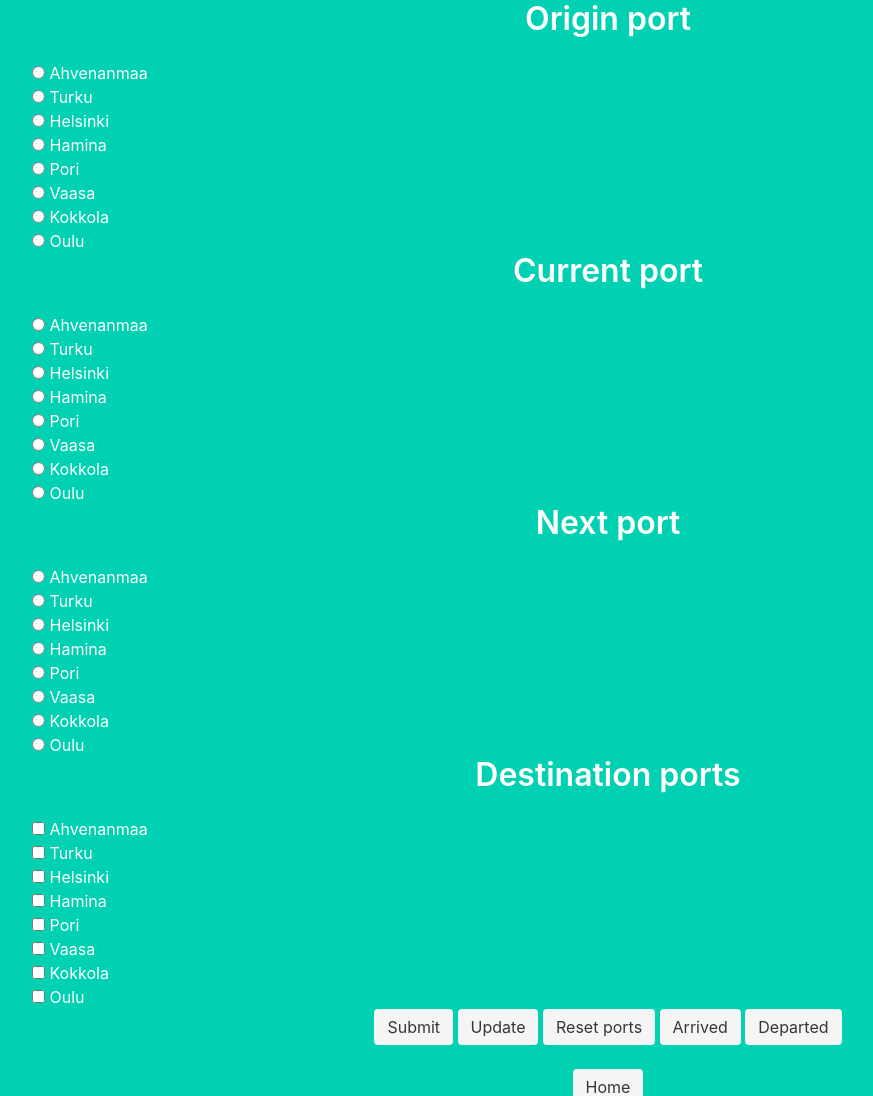
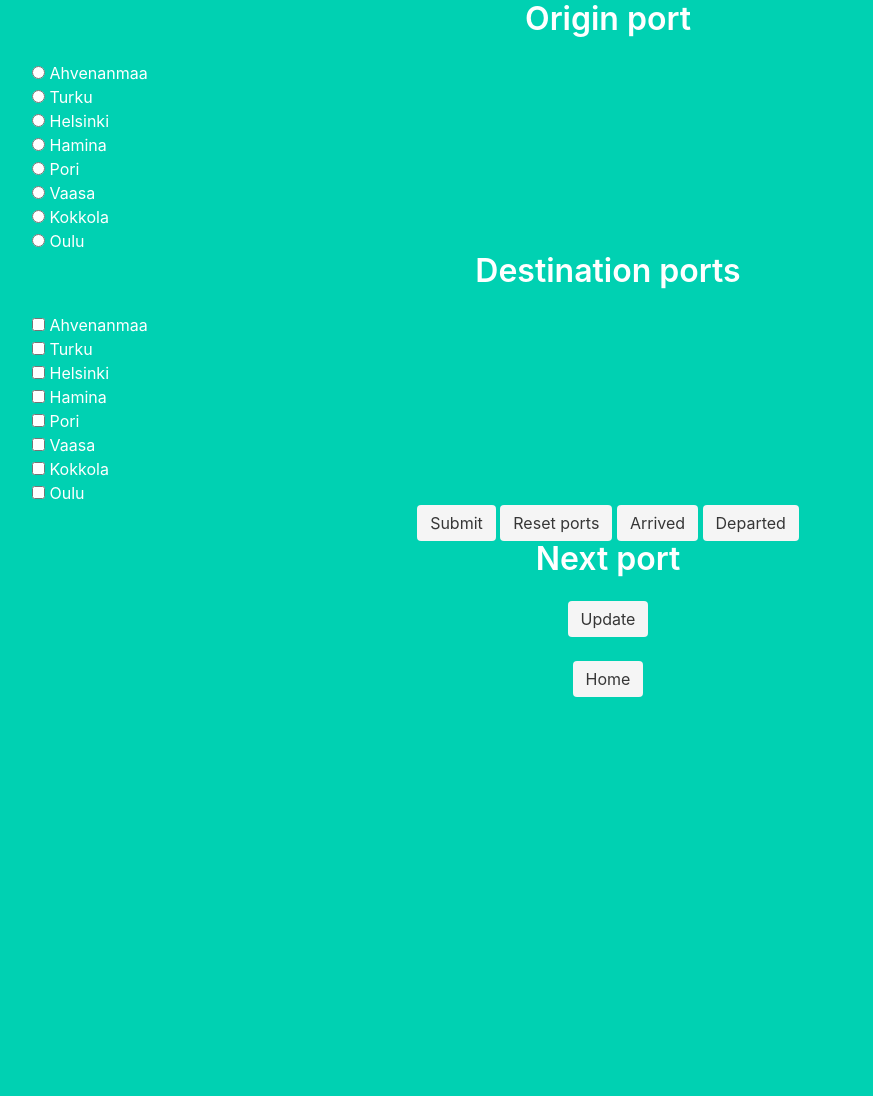
Before and after one commit to ullallulla/tour-tag, a Python web app: template templates/leader.html in a window 1280 px wide. Shown: the part 207-1303 px from the top of the page, without its empty margins (32-905 px from the left). After the commit the page ends 904 px from the top, so only its background shows below. Run offline with Jinja, Linux system fonts and the light colour scheme; the template is opened without the code that fills it: most values are stand-ins (such as "Sample title", 1, 10 or a date in 2020).

Commit message:
bug fixes

```diff
--- a/ports.py
+++ b/ports.py
@@ -99,10 +99,8 @@ def toggle_destination_port(port):
 
 
 def clear_ports():
-    for i in range(16):
-        for j in range(16):
-            unicornGrid[i][j] = 0
     #unicornhathd.off()
+    return
 
 
 def set_next_port():
--- a/templates/index.html
+++ b/templates/index.html
@@ -13,7 +13,7 @@
         //initialize clock
         getDate()
 
-        //set update interval for the clock, currently 1 seconds
+        //set update interval for the clock, currently 1 minute
         var updateClock = setInterval(getDate, 1000)
 
 
--- a/templates/leader.html
+++ b/templates/leader.html
@@ -73,112 +73,6 @@
     </div>
 
 
-    <h3 class="title">Current port</h3>
-
-    <div class="control">
-        <label class="radio">
-            <input type="radio" name="current_port" value="Ahvenanmaa">
-            Ahvenanmaa
-        </label>
-    </div>
-    <div class="control">
-        <label class="radio">
-            <input type="radio" name="current_port" value="Turku">
-            Turku
-        </label>
-    </div>
-    <div class="control">
-        <label class="radio">
-            <input type="radio" name="current_port" value="Helsinki">
-            Helsinki
-        </label>
-    </div>
-    <div class="control">
-        <label class="radio">
-            <input type="radio" name="current_port" value="Hamina">
-            Hamina
-        </label>
-    </div>
-    <div class="control">
-        <label class="radio">
-            <input type="radio" name="current_port" value="Pori">
-            Pori
-        </label>
-    </div>
-    <div class="control">
-        <label class="radio">
-            <input type="radio" name="current_port" value="Vaasa">
-            Vaasa
-        </label>
-    </div>
-    <div class="control">
-        <label class="radio">
-            <input type="radio" name="current_port" value="Kokkola">
-            Kokkola
-        </label>
-    </div>
-    <div class="control">
-        <label class="radio">
-            <input type="radio" name="current_port" value="Oulu">
-            Oulu
-        </label>
-    </div>
-
-
-    <h3 class="title">Next port</h3>
-
-    <div class="control">
-        <label class="radio">
-            <input type="radio" name="next_port" value="Ahvenanmaa">
-            Ahvenanmaa
-        </label>
-    </div>
-    <div class="control">
-        <label class="radio">
-            <input type="radio" name="next_port" value="Turku">
-            Turku
-        </label>
-    </div>
-    <div class="control">
-        <label class="radio">
-            <input type="radio" name="next_port" value="Helsinki">
-            Helsinki
-        </label>
-    </div>
-    <div class="control">
-        <label class="radio">
-            <input type="radio" name="next_port" value="Hamina">
-            Hamina
-        </label>
-    </div>
-    <div class="control">
-        <label class="radio">
-            <input type="radio" name="next_port" value="Pori">
-            Pori
-        </label>
-    </div>
-    <div class="control">
-        <label class="radio">
-            <input type="radio" name="next_port" value="Vaasa">
-            Vaasa
-        </label>
-    </div>
-    <div class="control">
-        <label class="radio">
-            <input type="radio" name="next_port" value="Kokkola">
-            Kokkola
-        </label>
-    </div>
-    <div class="control">
-        <label class="radio">
-            <input type="radio" name="next_port" value="Oulu">
-            Oulu
-        </label>
-    </div>
-
-
-
-
     <h3 class="title">Destination ports</h3>
 
     <div class="control">
@@ -229,14 +123,90 @@
             Oulu
         </label>
     </div>
+
+
+
     <input class="button is-light" type="submit" name="submit" value="Submit">
-    <input class="button is-light" type="submit" name="update" value="Update">
     <input class="button is-light" type="submit" name="reset" value="Reset ports">
     <input class="button is-light" type="submit" name="arrived-button" value="Arrived">
     <input class="button is-light" type="submit" name="departed-button" value="Departed">
 
 
 </form>
+
+{% if destination_ports != None %}
+<form method="POST">
+    <h3 class="title">Next port</h3>
+
+    {% if 'Ahvenanmaa' in destination_ports %}
+    <div class="control">
+        <label class="radio">
+            <input type="radio" name="next_port" value="Ahvenanmaa">
+            Ahvenanmaa
+        </label>
+    </div>
+    {% endif %}
+    {% if 'Turku' in destination_ports %}
+    <div class="control">
+        <label class="radio">
+            <input type="radio" name="next_port" value="Turku">
+            Turku
+        </label>
+    </div>
+    {% endif %}
+    {% if 'Helsinki' in destination_ports %}
+    <div class="control">
+        <label class="radio">
+            <input type="radio" name="next_port" value="Helsinki">
+            Helsinki
+        </label>
+    </div>
+    {% endif %}
+    {% if 'Hamina' in destination_ports %}
+    <div class="control">
+        <label class="radio">
+            <input type="radio" name="next_port" value="Hamina">
+            Hamina
+        </label>
+    </div>
+    {% endif %}
+    {% if 'Pori' in destination_ports %}
+    <div class="control">
+        <label class="radio">
+            <input type="radio" name="next_port" value="Pori">
+            Pori
+        </label>
+    </div>
+    {% endif %}
+    {% if 'Vaasa' in destination_ports %}
+    <div class="control">
+        <label class="radio">
+            <input type="radio" name="next_port" value="Vaasa">
+            Vaasa
+        </label>
+    </div>
+    {% endif %}
+    {% if 'Kokkola' in destination_ports %}
+    <div class="control">
+        <label class="radio">
+            <input type="radio" name="next_port" value="Kokkola">
+            Kokkola
+        </label>
+    </div>
+    {% endif %}
+    {% if 'Oulu' in destination_ports %}
+    <div class="control">
+        <label class="radio">
+            <input type="radio" name="next_port" value="Oulu">
+            Oulu
+        </label>
+    </div>
+    {% endif %}
+
+    <input class="button is-light" type="submit" name="update" value="Update">
+
+</form>
+{% endif %}
 
 <br />
 <p align="center"><a href=/ >
```
Also changed, not shown: main.py (+34 -25 lines).
